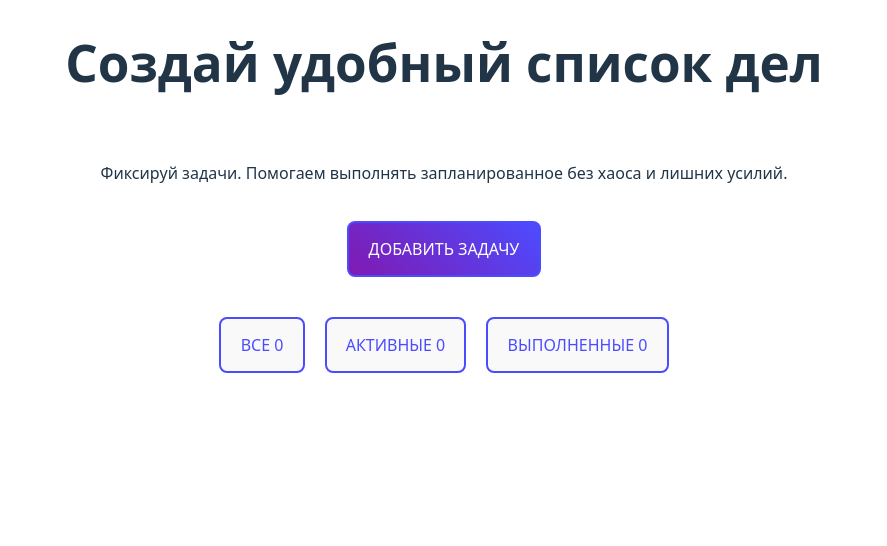
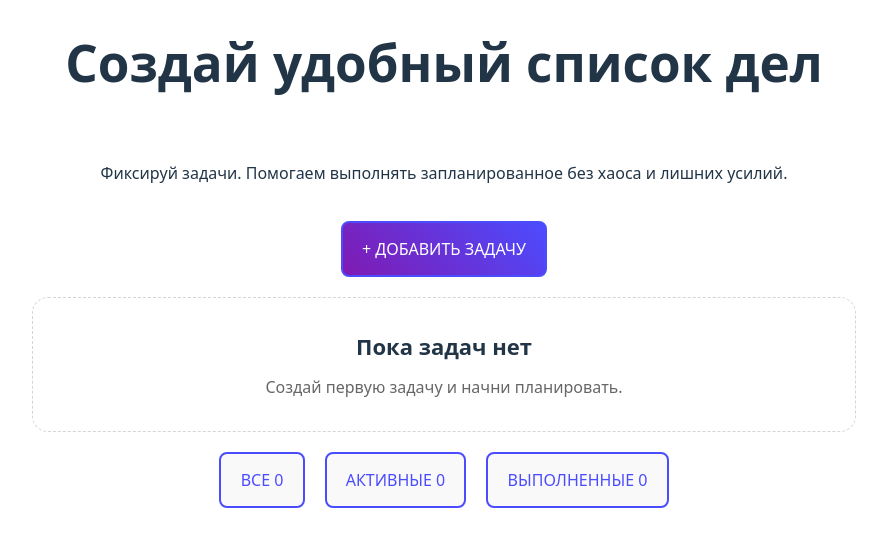
Before and after one commit to vilenan/todo-app, a React (Vite) app: page / in a window 1280 px wide. Shown: the top 546 px of the page, without its empty margins (196-1083 px from the left). Built offline with nearby package versions, Linux system fonts and the light colour scheme.

Commit message:
Add empty state

```diff
--- a/src/App.module.css
+++ b/src/App.module.css
@@ -24,6 +24,27 @@
   color: #4c4cff;
   text-transform: uppercase;
   font-size: 16px;
+}
+
+.emptyState {
+  width: 100%;
+  padding: 32px;
+  border: 1px dashed #d5d5d5;
+  border-radius: 16px;
+  text-align: center;
+  display: flex;
+  flex-direction: column;
+  gap: 12px;
+}
+
+.emptyTitle {
+  margin: 0;
+  font-size: 22px;
+}
+
+.emptyText {
+  margin: 0;
+  color: #666;
 }
 
 .modalOverlay {
--- a/src/App.tsx
+++ b/src/App.tsx
@@ -191,15 +191,24 @@ function App() {
         </p>
 
         <Button type="button" onClick={openModal}>
-          Добавить задачу
+          + Добавить задачу
         </Button>
 
+        {filteredTodos.length === 0 ? (
+          <div className={styles.emptyState}>
+            <h2 className={styles.emptyTitle}>Пока задач нет</h2>
+            <p className={styles.emptyText}>
+              Создай первую задачу и начни планировать.
+            </p>
+          </div>
+        ) : (
           <TodoList
             todos={filteredTodos}
             onRemove={removeTask}
             onToggle={toggleTodo}
             onEdit={handleEdit}
           />
+        )}
 
         <div className={styles.controls}>
           <button className={styles.button} onClick={() => setFilter('all')}>
```
Lines whose indentation alone changed are shown as unchanged.
